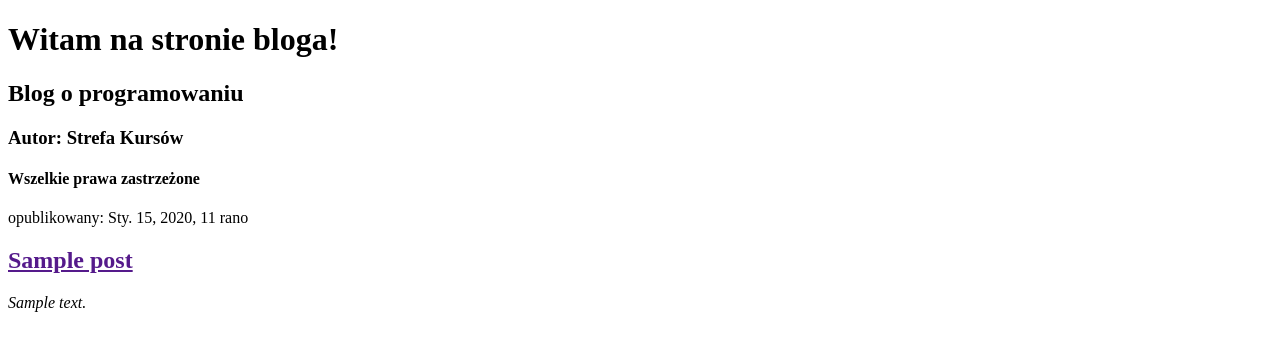
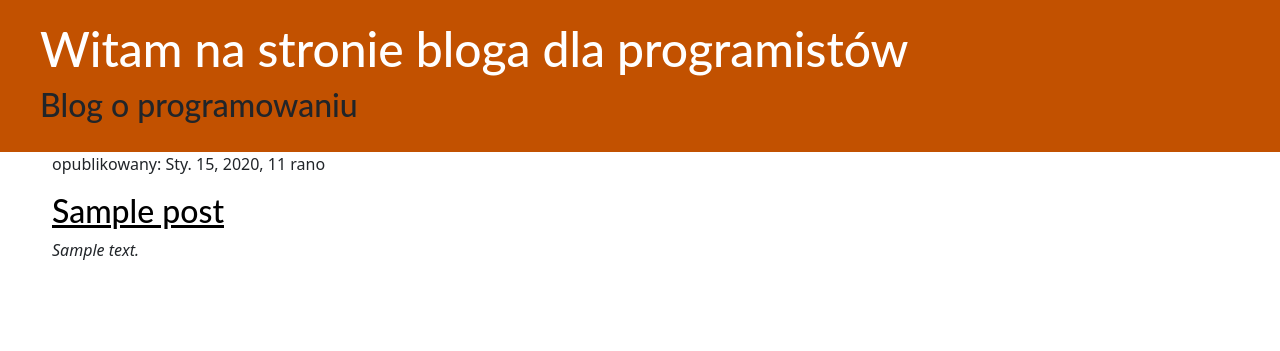
Before and after one commit to dev-com2020/djangoblog, a Django app: page / in a window 1280 px wide. Shown: the top 351 px of the page. Run offline with Django 3.2, Linux system fonts and the light colour scheme; tables that the repository leaves empty hold one stand-in row (values such as "Sample post").

Commit message:
dodano plik css

```diff
--- /dev/null
+++ b/blog/static/css/blog.css
@@ -0,0 +1,46 @@
+.page-header {
+    background-color: #C25100;
+    margin-top: 0;
+    padding: 20px 20px 20px 40px;
+}
+
+.page-header h1, .page-header h1 a, .page-header h1 a:visited, .page-header h1 a:active {
+    color: #ffffff;
+    font-size: 36pt;
+    text-decoration: none;
+}
+
+.content {
+    margin-left: 40px;
+}
+
+h1, h2, h3, h4 {
+    font-family: 'Lato', cursive;
+}
+
+.date {
+    color: #828282;
+}
+
+.save {
+    float: right;
+}
+
+.post-form textarea, .post-form input {
+    width: 100%;
+}
+
+.top-menu, .top-menu:hover, .top-menu:visited {
+    color: #ffffff;
+    float: right;
+    font-size: 26pt;
+    margin-right: 20px;
+}
+
+.post {
+    margin-bottom: 70px;
+}
+
+.post h2 a, .post h1 a:visited {
+    color: #000000;
+}
--- a/blog/templates/blog/post_list.html
+++ b/blog/templates/blog/post_list.html
@@ -1,29 +1,36 @@
-<!DOCTYPE html>
-    <html lang="pl">
+{% load static %}
+<html lang="pl">
         <head>
             <meta charset="UTF-8">
             <title>Blog dla programistów</title>
+            <link href="https://cdn.jsdelivr.net/npm/bootstrap@5.0.0-beta2/dist/css/bootstrap.min.css" rel="stylesheet" integrity="sha384-BmbxuPwQa2lc/FVzBcNJ7UAyJxM6wuqIj61tLrc4wSX0szH/Ev+nYRRuWlolflfl" crossorigin="anonymous">
+            <link rel="stylesheet" href="{% static 'css/blog.css' %}">
         </head>
 <body>
-    <div>
-        <h1>Witam na stronie bloga!</h1>
+    <div class="page-header">
+        <h1><a href="">Witam na stronie bloga dla programistów</a></h1>
         <h2>Blog o programowaniu</h2>
-        <h3>Autor: Strefa Kursów</h3>
-        <h4>Wszelkie prawa zastrzeżone</h4>
     </div>
 
     {% comment "Komentarz autora" %}
     Tutaj lista postów
     {% endcomment %}
-
+<div class="content container">
+    <div class="row">
     {% for post in posts %}
-    <div>
-        <p>opublikowany: {{ post.published_date }}</p>
+    <div class="col-md-8">
+        <div class="post">
+        <div class="data">
+            <p>opublikowany: {{ post.published_date }}</p>
+        </div>
         <h2><a href="">{{ post.title }}</a></h2>
         <em>{{ post.text|linebreaksbr }}</em>
+        </div>
+        {% endfor %}
     </div>
-    {% endfor %}
-    <div>
+</div>
+ </div>
+    <div class="stopka">
 
     </div>
 </body>
```
